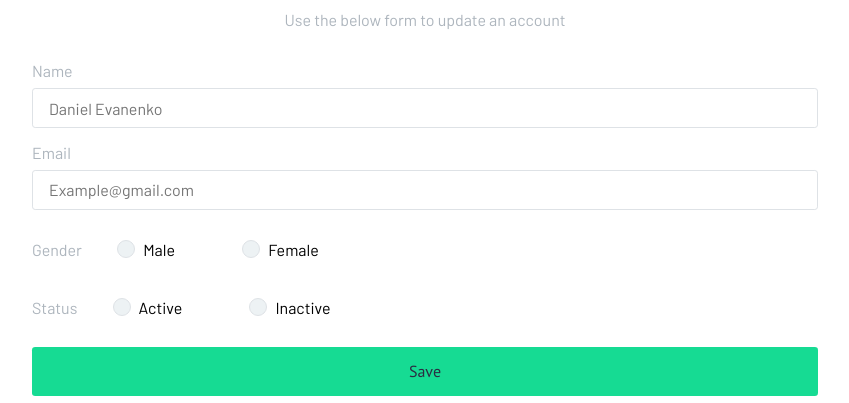
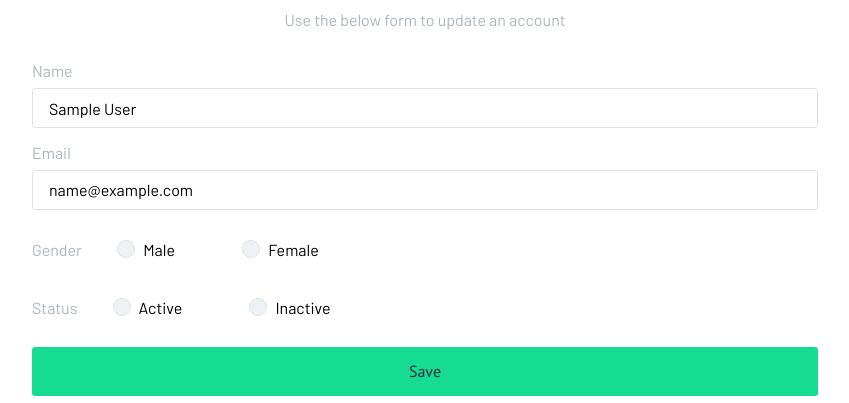
Before and after one commit to daniel-evanenko/CRUD-APP-User-Managment-System-, a Node server app: page /update-user?id=600000000000000000000001 in a window 1280 px wide. Shown: the part 254-657 px from the top of the page, without its empty margins (215-1064 px from the left). Run offline with Node 20, Linux system fonts and the light colour scheme; tables that the repository leaves empty hold one stand-in row (values such as "Sample post"); some libraries are stand-ins or nearby versions.

Commit message:
update user

```diff
--- a/assets/js/index.js
+++ b/assets/js/index.js
@@ -1,3 +1,44 @@
 $("#add_user").submit(function(event){
     alert("Data Inserted Successfully!");
 })
+
+$("#update_user").submit(function(event){
+    event.preventDefault();
+
+    var unindexed_array = $(this).serializeArray();
+    var data = {}
+
+    $.map(unindexed_array, function(n, i){
+        data[n['name']] = n['value']
+    })
+    var request = {
+        "url" : `http://localhost:3000/api/users/${data.id}`,
+        "method" : "PUT",
+        "data" : data
+    }
+
+    $.ajax(request).done(function(response){
+        alert("Data Updated Successfully!");
+    })
+
+})
+
+if(window.location.pathname == "/"){
+    $ondelete = $(".table tbody td a.delete");
+    $ondelete.click(function(){
+        var id = $(this).attr("data-id")
+
+        var request = {
+            "url" : `http://localhost:3000/api/users/${id}`,
+            "method" : "DELETE"
+        }
+
+        if(confirm("Do you really want to delete this record?")){
+            $.ajax(request).done(function(response){
+                alert("Data Deleted Successfully!");
+                location.reload();
+            })
+        }
+
+    })
+}
--- a/server/services/render.js
+++ b/server/services/render.js
@@ -14,10 +14,16 @@
 
 }
 
-exports.add_user=(req,res) =>{
+exports.add_user = (req, res) =>{
     res.render('add_user');
 }
 
-exports.update_user = (req,res) => {
-    res.render('update_user');
+exports.update_user = (req, res) =>{
+    axios.get('http://localhost:3000/api/users', { params : { id : req.query.id }})
+        .then(function(userdata){
+            res.render("update_user", { user : userdata.data})
+        })
+        .catch(err =>{
+            res.send(err);
+        })
 }
--- a/views/include/_show.ejs
+++ b/views/include/_show.ejs
@@ -7,7 +7,7 @@
     <td><%=users[i].gender %></td>
     <td><%=users[i].status %></td>
     <td>
-        <a href="/update-user" class="btn border-shadow update">
+        <a href="/update-user?id=<%=users[i]._id %>" class="btn border-shadow update">
             <span class="text-gradient"> <i class="fas fa-pencil-alt"></i></span>
         </a>
         <a href="#" class="btn border-shadow delete">
--- a/views/update_user.ejs
+++ b/views/update_user.ejs
@@ -20,33 +20,32 @@
                 <div class="new_user">
                     <div class="form-group">
                         <label for="name" class="text-light">Name</label>
-                        <input type="hidden" name="id" value="">
-                        <input type="text" name="name" value="" placeholder="Daniel Evanenko">
+                        <input type="hidden" name="id" value="<%= user._id %>">
+                        <input type="text" name="name" value="<%=user.name%>" placeholder="Daniel Evanenko">
                     </div>
                     <div class="form-group">
                         <label for="email" class="text-light">Email</label>
-                        <input type="hidden" name="id" value="">
-                        <input type="text" name="name" value="" placeholder="Example@gmail.com">
+                        <input type="text" name="email" value="<%=user.email%>" placeholder="Example@gmail.com">
                     </div>
                     <div class="form-group">
                         <label for="gender" class="text-light">Gender</label>
                         <div class="radio inline">
-                            <input type="radio" id="radio-2" name="gender" value="Male" >
+                            <input type="radio" id="radio-2" name="gender" value="Male" <%= user.gender == 'Male' ? 'checked' : '' %> >
                             <label for="radio-2" class="radio-label">Male</label>
                         </div>
                         <div class="radio inline">
-                            <input type="radio" id="radio-3" name="gender" value="Female" >
+                            <input type="radio" id="radio-3" name="gender" value="Female" <%= user.gender == 'Female' ? 'checked' : '' %>>
                             <label for="radio-3" class="radio-label">Female</label>
                         </div>
                     </div>
                     <div class="form-group">
                         <label for="gender" class="text-light">Status</label>
                         <div class="radio inline">
-                            <input type="radio" id="radio-4" name="status" value="Active" >
+                            <input type="radio" id="radio-4" name="status" value="Active" <%= user.status == 'Active' ? 'checked' : '' %> >
                             <label for="radio-4" class="radio-label">Active</label>
                         </div>
                         <div class="radio inline">
-                            <input type="radio" id="radio-5" name="status" value="Inactive" >
+                            <input type="radio" id="radio-5" name="status" value="Inactive" <%= user.status == 'Inactive' ? 'checked' : '' %> >
                             <label for="radio-5" class="radio-label">Inactive</label>
                         </div>
                     </div>
```
